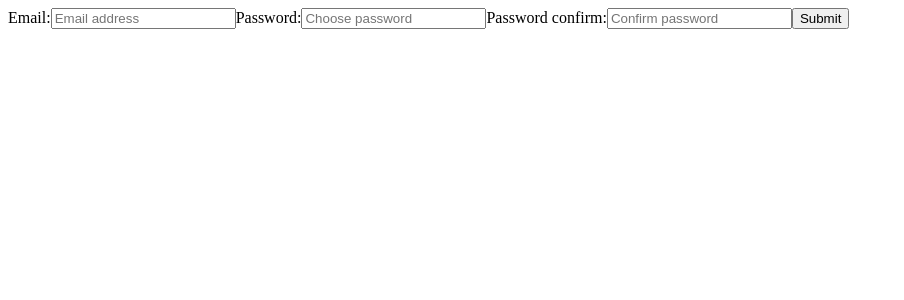
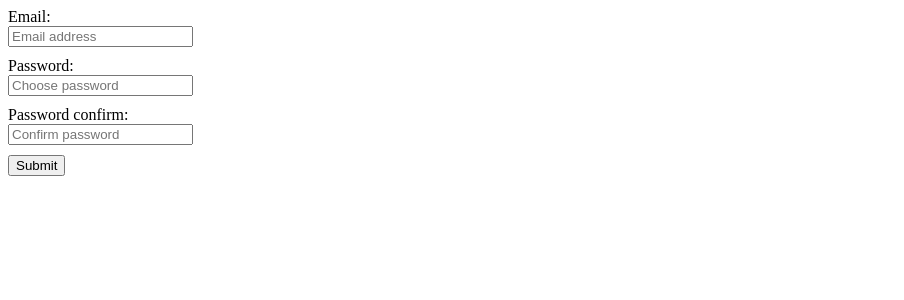
Before and after one commit to sjonner/ts-react-boilerplate, a React app: page / in a window 1280 px wide. Shown: the top 300 px of the page, without its empty margins (0-904 px from the left). Built offline with nearby package versions, Linux system fonts and the light colour scheme.

Commit message:
Add form styling

```diff
--- a/index.html
+++ b/index.html
@@ -1,9 +1,9 @@
 <!DOCTYPE html>
 <html>
-
   <head>
     <meta charset="UTF-8" />
     <title>Hello React!</title>
+    <link rel="stylesheet" href="./style.css" />
   </head>
 
   <body>
@@ -11,5 +11,4 @@
 
     <script src="./dist/main.js"></script>
   </body>
-
 </html>
--- /dev/null
+++ b/style.css
@@ -0,0 +1,16 @@
+*,
+*::before,
+*::after {
+  box-sizing: border-box;
+}
+
+.Label,
+.Label-text {
+  display: block;
+}
+.Label {
+  margin-bottom: 10px;
+}
+.Label-error {
+  color: red;
+}
```
Lines whose indentation alone changed are shown as unchanged.
